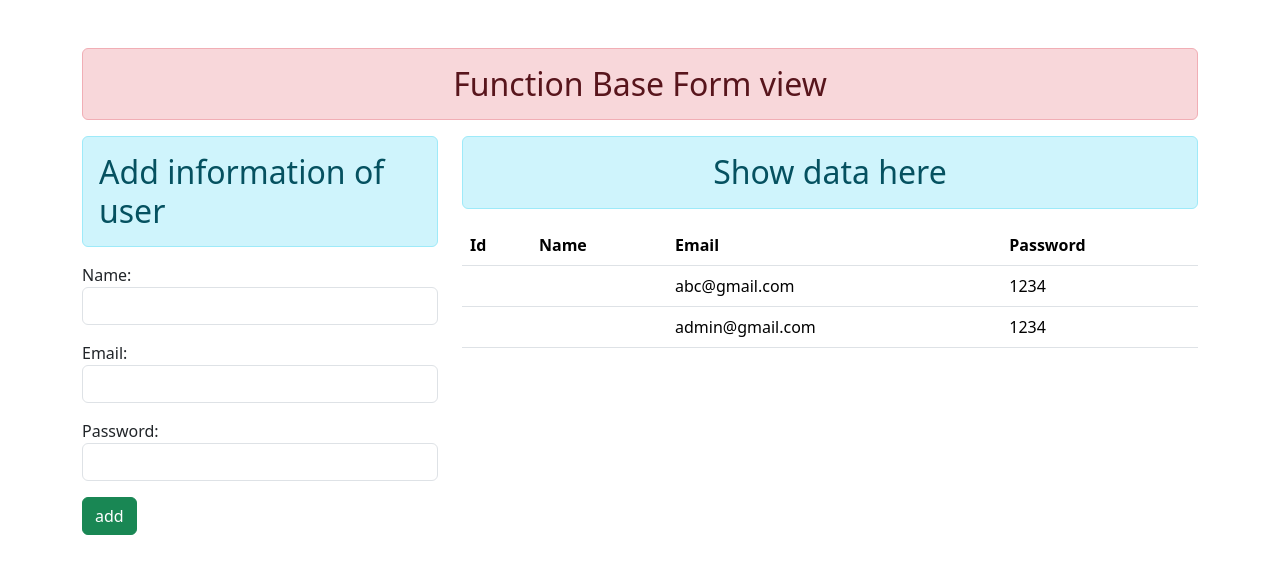
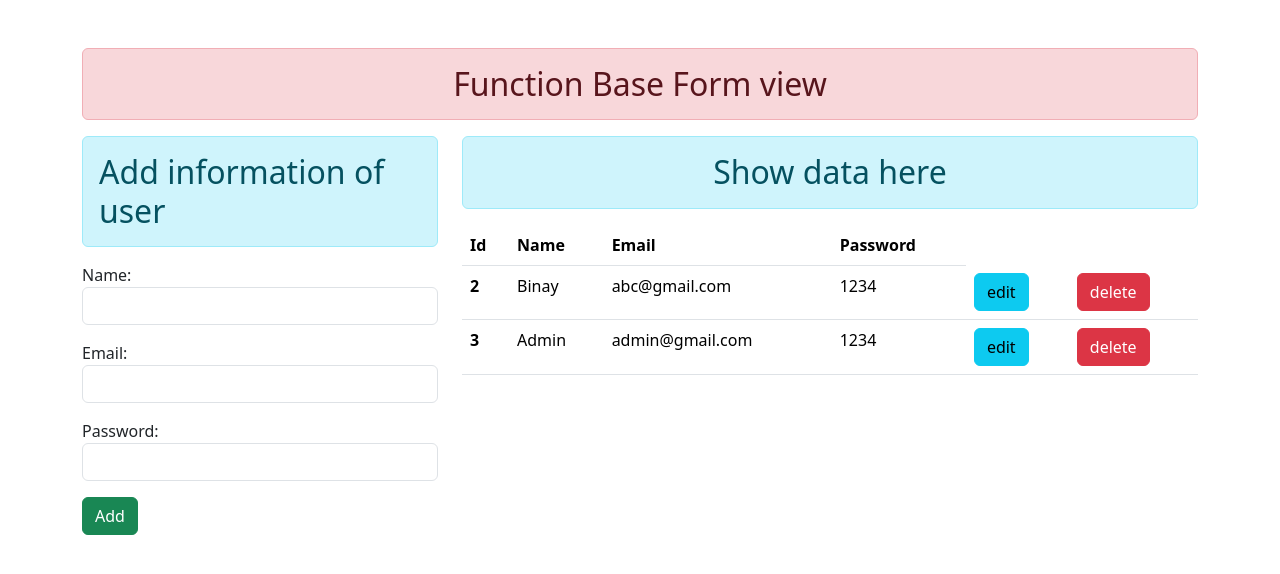
Before and after one commit to binayrijal/djangonew, a Django app: page / in a window 1280 px wide. Shown: the top 574 px of the page. Run offline with Django 4.2, Linux system fonts and the light colour scheme; data comes from the database, SQL or seed files in the repository; both versions use the stored data as it was after the commit; some libraries are stand-ins or nearby versions.

Commit message:
delete method added

```diff
--- a/crudshow/crudstart/templates/addandshow.html
+++ b/crudshow/crudstart/templates/addandshow.html
@@ -7,7 +7,7 @@
         <form action="" method="POST">
         {%csrf_token%}
         {{fobj.as_p}}
-        <input type="submit" class="btn btn-success" value="add">
+        <input type="submit" class="btn btn-success" value="Add">
         </form>
 
     </div>
@@ -27,10 +27,16 @@
             <tbody>
                 {%for reg in regs%}
                 <tr>
-                    <th scope="row">{{reg.Id}}</th>
-                    <td><{{reg.name}}/td>
+                    <th scope="row">{{reg.id}}</th>
+                    <td>{{reg.name}}</td>
                     <td>{{reg.email}}</td>
                     <td>{{reg.password}}</td>
+                    <td><input type="submit" name="submit" class="btn btn-info" value="edit"/></td>
+                    <td>
+                        <form action="{% url 'deletedata' reg.id %}" method="post" class="d-line">{%csrf_token%}
+                          <input type="submit" name="submit" class="btn btn-danger" value="delete"/>
+                        </form>
+                    </td>
                 </tr>
                 {%endfor%}
             </tbody>
--- a/crudshow/crudstart/urls.py
+++ b/crudshow/crudstart/urls.py
@@ -3,4 +3,5 @@ from . import views
 
 urlpatterns=[
   path('',views.addshow,name="addshow"),
+  path('delete/<int:id>',views.delete_data,name="deletedata")
  ]
--- a/crudshow/crudstart/views.py
+++ b/crudshow/crudstart/views.py
@@ -1,6 +1,7 @@
 from django.shortcuts import render
 from .form import UserRegistration
 from.models import User
+from django.http import HttpResponseRedirect
 
 # Create your views here.
 def addshow(request):
@@ -14,3 +15,9 @@ def addshow(request):
     regr=User.objects.all()
 
     return render(request,'addandshow.html', {'fobj':fo,'regs':regr} )
+
+def delete_data(request,id):
+    if request.method=="POST":
+        obj=User.objects.get(pk=id)
+        obj.delete()
+    return HttpResponseRedirect('/')
```
Also changed, not shown: crudshow/db.sqlite3.
